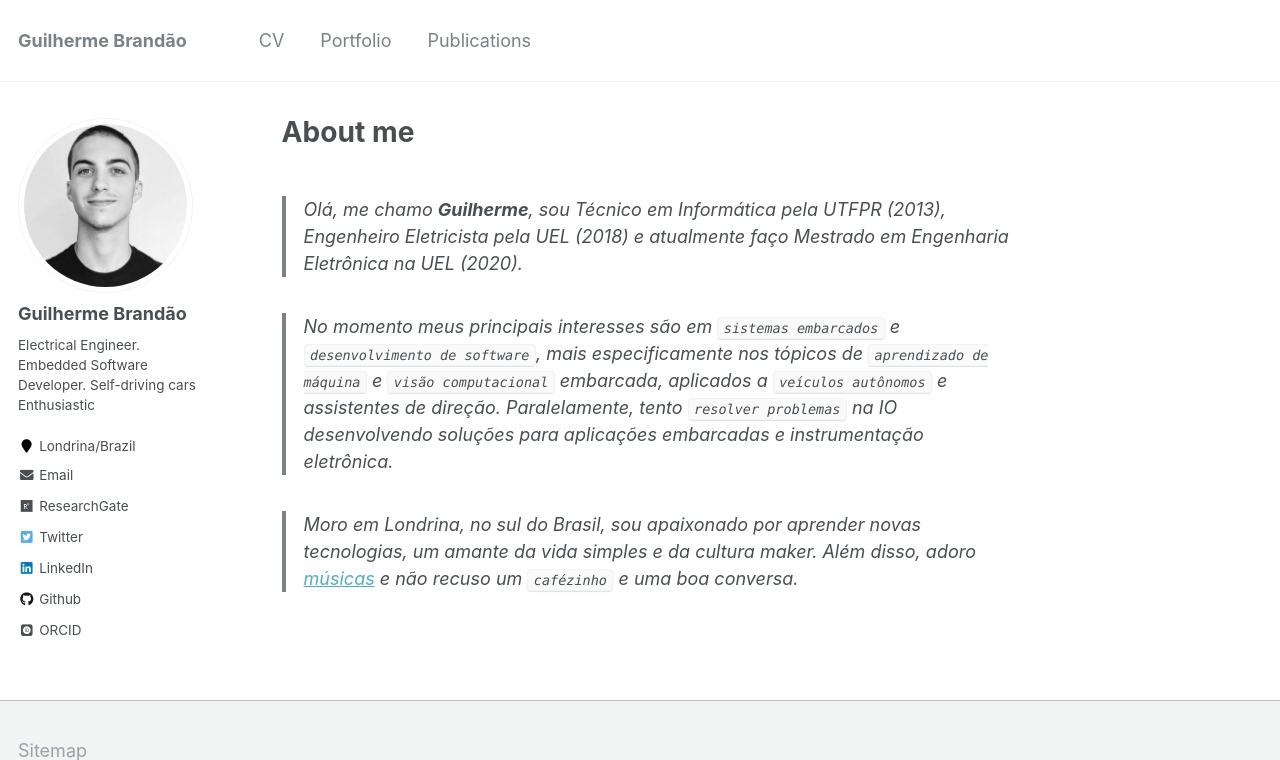
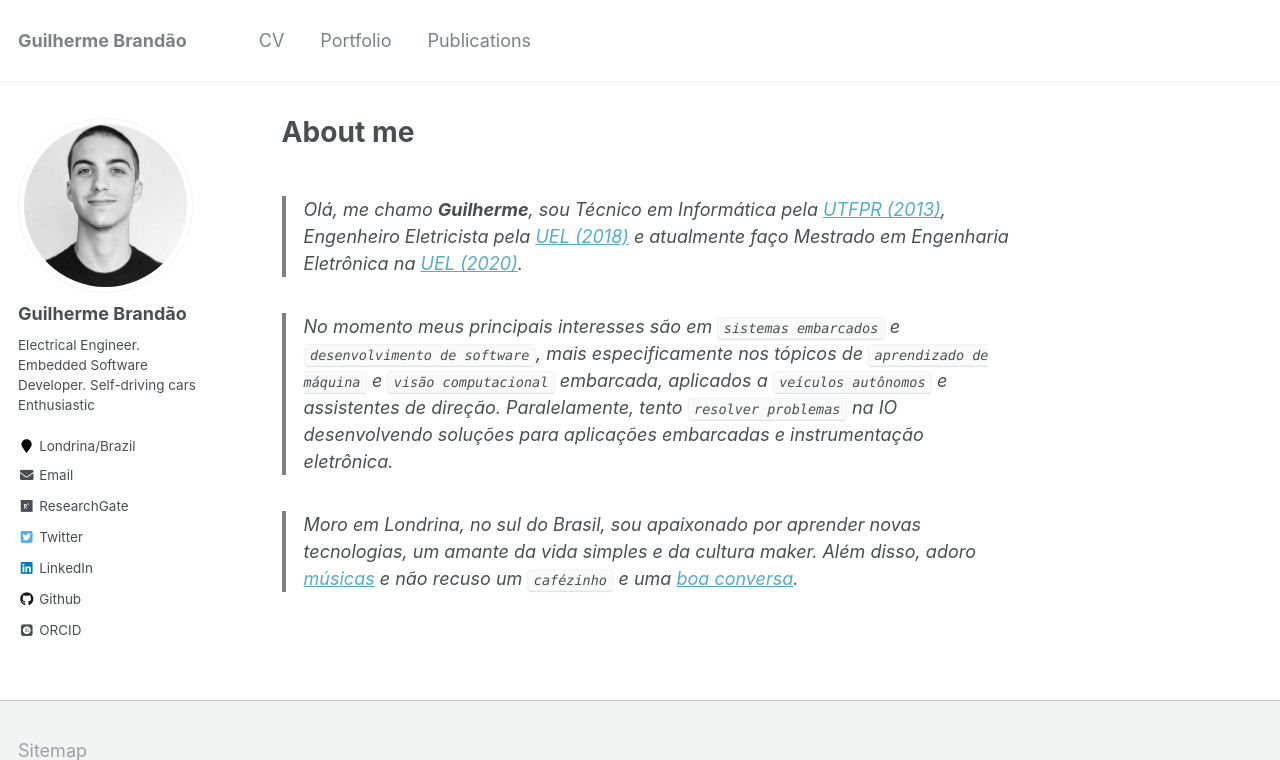
Before and after one commit to brandaogbs/brandaogbs.github.io, a Jekyll site: the page built from _pages/about.md, in a window 1280 px wide, cut to the strip 0-760 px from the top of the page. Built offline with Jekyll 4.4.1, drawn with Linux system fonts in a browser that asks for light colours; some web fonts are replaced; part of the change alters nothing that is shown.

```diff
--- a/_pages/about.md
+++ b/_pages/about.md
@@ -8,10 +8,12 @@ redirect_from:
   - /about.html
 ---
 
-  > Olá, me chamo **Guilherme**, sou *Técnico em Informática* pela UTFPR (2013), *Engenheiro Eletricista* pela UEL (2018) e atualmente faço *Mestrado em Engenharia Eletrônica* na UEL (2020).
+  > Olá, me chamo **Guilherme**, sou *Técnico em Informática* pela [UTFPR (2013)](http://portal.utfpr.edu.br/), *Engenheiro Eletricista* pela [UEL (2018)](http://portal.uel.br/home/) e atualmente faço *Mestrado em Engenharia Eletrônica* na [UEL (2020)](http://portal.uel.br/home/).
 
   > No momento meus principais interesses são em `sistemas embarcados` e `desenvolvimento de software`, mais especificamente nos tópicos de `aprendizado de máquina` e `visão computacional` embarcada, aplicados a `veículos autônomos` e assistentes de direção. Paralelamente, tento `resolver problemas` na IO desenvolvendo soluções para aplicações embarcadas e instrumentação eletrônica.
 
-  > Moro em Londrina, no sul do Brasil, sou apaixonado por aprender novas tecnologias, um amante da vida simples e da cultura *maker*. Além disso, adoro [músicas](https://open.spotify.com/user/brandaogbs?si=YgXA46t-R36nsn60217roQ) e não recuso um `cafézinho` e uma boa conversa.
+  > Moro em Londrina, no sul do Brasil, sou apaixonado por aprender novas tecnologias, um amante da vida simples e da cultura *maker*. Além disso, adoro [músicas](https://open.spotify.com/user/brandaogbs?si=YgXA46t-R36nsn60217roQ) e não recuso um `cafézinho` e uma [boa conversa](https://www.instagram.com/brandaogbs1/).
 
-<!-- Hello, my name is Guilherme, i'm  -->
+<!-- Hello, my name is Guilherme, i formed Computer Technician ar Federal University of Technology - Parana (2013),    -->
+
+<!-- > Currently  -->
```
